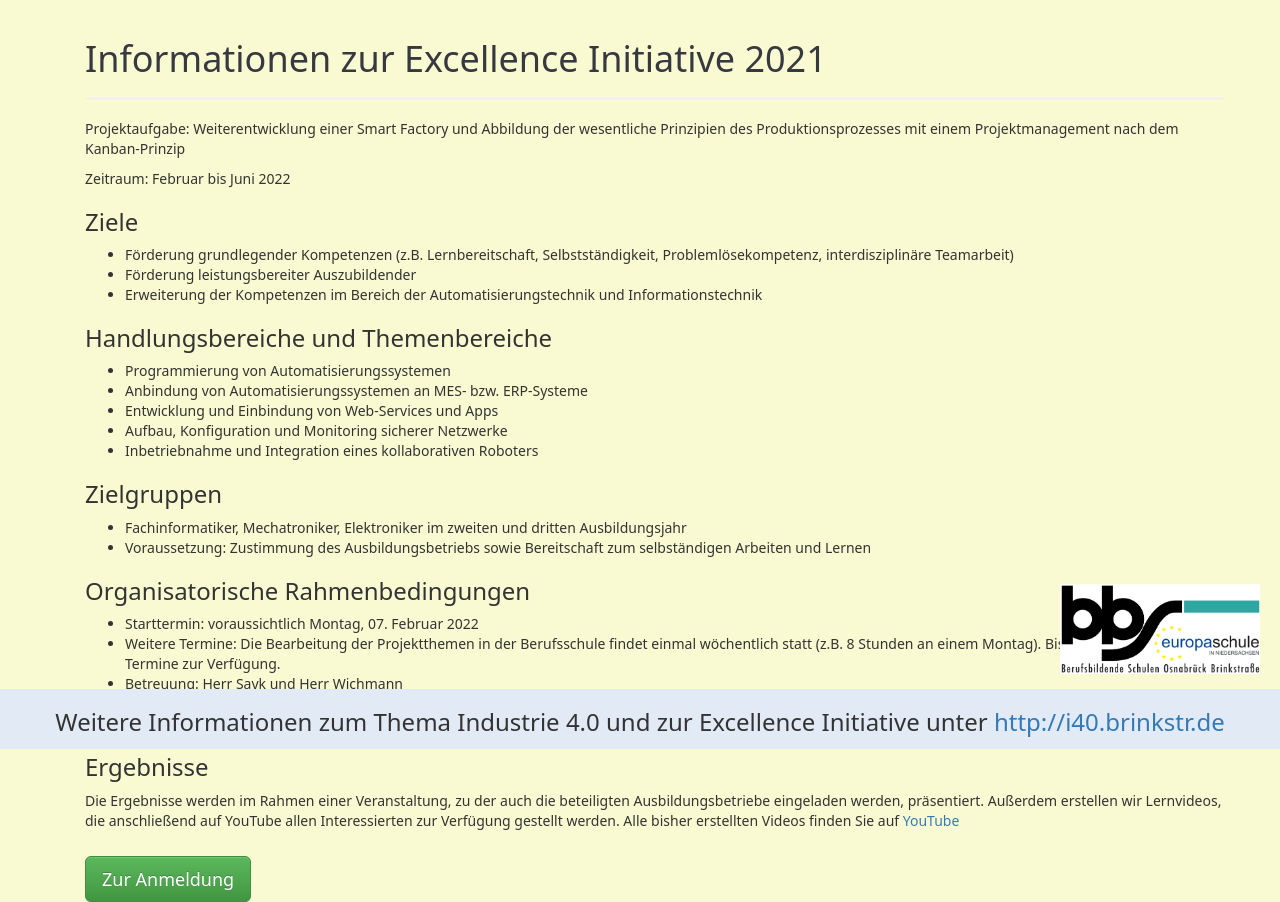
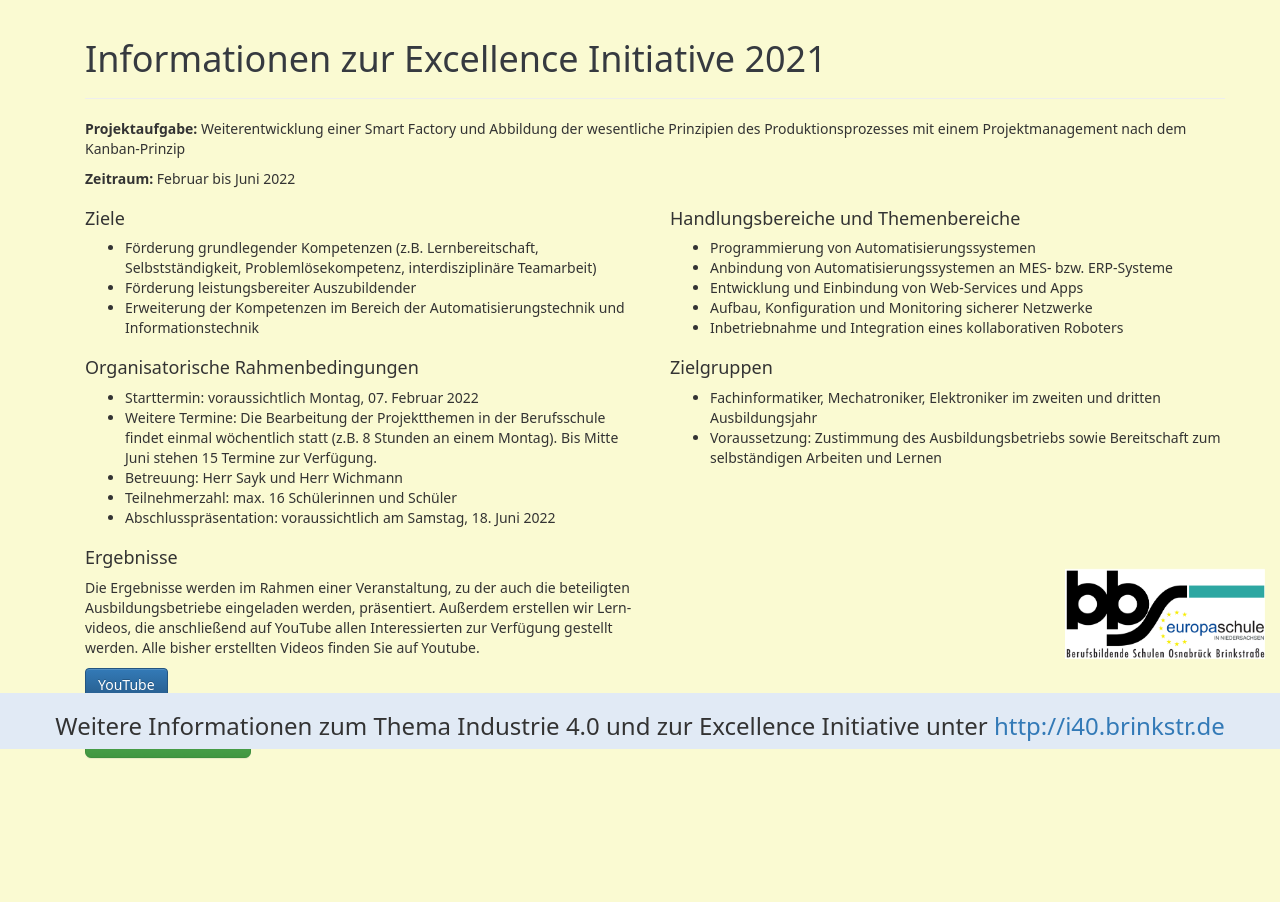
Before and after one commit to wichmann/evreg, a Flask app: page / in a window 1280 px wide. Shown: the part 51-953 px from the top of the page. After the commit the page ends 810 px from the top, so only its background shows below. Run offline with Flask 2, Linux system fonts and the light colour scheme; some libraries are stand-ins or nearby versions.

Commit message:
Include favicon correctly and improve HTML design.

```diff
--- a/static/css/style.css
+++ b/static/css/style.css
@@ -11,95 +11,65 @@ h1 {
 .footer {
     position: fixed;
     width: 100%;
-    height: 60px;
     text-align: center;
     background: #e1eaf5;
 }
 
 .errors {
-    padding: 10px;
-    margin: 5px;
-    background-color: red;
+    padding: 5px;
+    margin-left: 0px;
+    margin-right: 0px;
+    margin-bottom: 10px;
+    margin-top: 0px;
+    list-style: none;
+    background: #fcd2d9;
+    border-radius: 4px;
+    border-top: 0;
+    color: #8d7575;
+    height: fit-content;
 }
 
 #mainblock {
-    margin-top: 50px;
+  margin-top: 50px;
+  margin-bottom: 100px;
 }
 
 #school-logo {
     position: fixed;
-    bottom: 75px;
-    right: 20px;
-}
-
-.form-field {
-  position: relative;
-  border: 0;
-  padding: 0;
-}
-
-.form-wrapper {
-  background: white;
-  width: 350px;
-  box-shadow: 0 0 5px rgba(65, 67, 144, 0.1);
-  padding: 40px;
+    bottom: 90px;
+    right: 15px;
 }
 
 label {
-  font-size: .9em;
   color: #5f6988;
   margin-bottom: 3px;
   display: block;
-  font-weight: 300;
+  font-weight: 400;
 }
 
 input, textarea, select {
   padding: 10px 13px;
-  margin-bottom: 15px;
-  width: -webkit-fill-available;
-  width: -moz-available;
+  margin-bottom: 5px;
   border-radius: 2px;
   border: 1px solid #d4d9e3;
   font-weight: 200;
   color: #4d5060;
-  font-family: 'Poppins', sans-serif;
   transition: all .3s ease-out;
-  font-size: .9em;
   outline-color: transparent;
   outline-style: none;
 }
 
-select {
-  -webkit-appearance: none;
-}
-
-select::after {
-  content: "hello";
-  width: 0;
-  height: 0;
-  border-left: 20px solid transparent;
-  border-right: 20px solid transparent;
-  display: block;
-  border-top: 20px solid #f00;
-}
-
-input[type="text"]::placeholder {
-  color: #d4d9e3;
-}
 
 input[type="text"]:hover,
-input[type="password"]:hover,
 textarea:hover,
 select:hover {
-  border-color: #5eb9d7;
-  background: #d9f6ff;
+  border-color: lightgray;
+  background: #e1eaf5;
 }
 
 input[type="text"]:focus,
-input[type="password"]:focus,
 textarea:focus {
   background: white;
-  border-color: #5eb9d7;
   box-shadow: unset;
 }
 
@@ -108,10 +78,8 @@ button {
   background: #5eb9d7;
   color: white;
   border-radius: 2px;
-  margin-top: 15px;
   font-weight: 400;
   border: 1px solid #5eb9d7;
-  line-height: 1;
   transition: all .3s ease-out;
 }
 
--- a/templates/contact.html
+++ b/templates/contact.html
@@ -1,6 +1,6 @@
 {% extends 'templates/layout.html' %}
 
-{% block title %}Ansprechpartner/innen{% endblock %}
+{% block title %}Ansprechpartner(innen){% endblock %}
 
 {% block content %}
         <div class="container">
--- a/templates/info.html
+++ b/templates/info.html
@@ -7,44 +7,83 @@
             <div class="page-header">
                 <h1>Informationen zur Excellence Initiative 2021</h1>
             </div>
-           <p>Projektaufgabe: Weiterentwicklung einer Smart Factory und Abbildung der wesentliche Prinzipien des Produktionsprozesses mit einem Projektmanagement nach dem Kanban-Prinzip</p>
-           <p>Zeitraum: Februar bis Juni 2022</p>
+           <p><strong>Projektaufgabe:</strong> Weiterentwicklung einer Smart Factory und Abbildung der wesentliche Prinzipien des Produktionsprozesses mit einem Projektmanagement nach dem Kanban-Prinzip</p>
+           <p><strong>Zeitraum:</strong> Februar bis Juni 2022</p>
 
-           <h3>Ziele</h3>
-           <ul>
+          <div class="row">
+            <div class="col-sm-6">
+              <div class="card bg-light border-secondary">
+                <div class="card-body">
+                    <h4 class="card-title">Ziele</h4>
+                  <ul class=>
                     <li>Förderung grundlegender Kompetenzen (z.B. Lernbereitschaft, Selbstständigkeit, Problemlösekompetenz, interdisziplinäre Teamarbeit)</li>
-               <li>Förderung leistungsbereiter Auszubildender</li>
-               <li>Erweiterung der Kompetenzen im Bereich der Automatisierungstechnik und Informationstechnik</li>
+                    <li >Förderung leistungsbereiter Auszubildender</li>
+                    <li >Erweiterung der Kompetenzen im Bereich der Automatisierungstechnik und Informationstechnik</li>
                   </ul>
-
-           <h3>Handlungsbereiche und Themenbereiche</h3>
-           <ul>
+                </div>
+              </div>
+            </div>
+            <div class="col-sm-6">
+              <div class="card bg-light border-secondary">
+                <div class="card-body">
+                    <h4 class="card-title">Handlungsbereiche und Themenbereiche</h4>
+                  <ul class=>
                     <li>Programmierung von Automatisierungssystemen</li>
                <li>Anbindung von Automatisierungssystemen an MES- bzw. ERP-Systeme</li>
                <li>Entwicklung und Einbindung von Web-Services und Apps</li>
                <li>Aufbau, Konfiguration und Monitoring sicherer Netzwerke</li>
                <li>Inbetriebnahme und Integration eines kollaborativen Roboters</li>
                   </ul>
+                </div>
+              </div>
+            </div>
+          </div>
 
-           <h3>Zielgruppen</h3>
-           <ul>
-               <li>Fachinformatiker, Mechatroniker, Elektroniker im zweiten und dritten Ausbildungsjahr</li>
-               <li>Voraussetzung: Zustimmung des Ausbildungsbetriebs sowie Bereitschaft zum selbständigen Arbeiten und Lernen</li>
-           </ul>
-
-           <h3>Organisatorische Rahmenbedingungen</h3>
-           <ul>
+          <div class="row">
+            <div class="col-sm-6">
+              <div class="card bg-light border-secondary">
+                <div class="card-body">
+                    <h4 class="card-title">Organisatorische Rahmenbedingungen</h4>
+                  <ul class=>
                     <li>Starttermin: voraussichtlich Montag, 07. Februar 2022</li>
                <li>Weitere Termine: Die Bearbeitung der Projektthemen in der Berufsschule findet einmal wöchentlich statt (z.B. 8 Stunden an einem Montag). Bis Mitte Juni stehen 15 Termine zur Verfügung.</li>
                <li>Betreuung: Herr Sayk und Herr Wichmann</li>
                <li>Teilnehmerzahl: max. 16 Schülerinnen und Schüler</li>
                <li>Abschlusspräsentation: voraussichtlich am Samstag, 18. Juni 2022</li>
                   </ul>
+                </div>
+              </div>
+            </div>
+            <div class="col-sm-6">
+              <div class="card">
+                <div class="card-body">
+                    <h4 class="card-title">Zielgruppen</h4>
+                  <ul class=>
+                    <li>Fachinformatiker, Mechatroniker, Elektroniker im zweiten und dritten Ausbildungsjahr</li>
+                    <li>Voraussetzung: Zustimmung des Ausbildungsbetriebs sowie Bereitschaft zum selbständigen Arbeiten und Lernen</li>
+                  </ul>
+                </div>
+              </div>
+            </div>
+          </div>
 
-           <h3>Ergebnisse</h3>
-           <p>Die Ergebnisse werden im Rahmen einer Veranstaltung, zu der auch die beteiligten Ausbildungsbetriebe eingeladen werden, präsentiert. Außerdem erstellen wir Lern­videos, die anschließend auf YouTube allen Interessierten zur Verfügung gestellt wer­den. Alle bisher erstellten Videos finden Sie auf <a href="https://www.youtube.com/channel/UCqYoKSk15FAgnAboGUXaIlQ">YouTube</a></p>
+          <div class="row">
+            <div class="col-sm-6">
+              <div class="card bg-light border-secondary">
+                <div class="card-body">
+                    <h4 class="card-title">Ergebnisse</h4>
+                    <p class="card-text">Die Ergebnisse werden im Rahmen einer Veranstaltung, zu der auch die beteiligten Ausbildungsbetriebe eingeladen werden, präsentiert. Außerdem erstellen wir Lern­videos, die anschließend auf YouTube allen Interessierten zur Verfügung gestellt wer­den. Alle bisher erstellten Videos finden Sie auf Youtube.</p>
+                    <a href="https://www.youtube.com/channel/UCqYoKSk15FAgnAboGUXaIlQ" class="btn btn-primary">YouTube</a>
+                </div>
+              </div>
+            </div>
+            <div class="col-sm-6">
 
-           <a href="register"><button type="button" class="btn btn-lg btn-success">Zur Anmeldung</button></a>
+            </div>
+          </div>
+
+          <p></p>
+           <p><a href="register"><button type="button" class="btn btn-lg btn-success">Zur Anmeldung</button></a></p>
         </div>
 
 {% endblock %}
--- a/templates/layout.html
+++ b/templates/layout.html
@@ -23,6 +23,7 @@
     <![endif]-->
 
     <link rel="stylesheet" type="text/css" href="{{url_for('static', filename='css/style.css')}}">
+    <link rel="shortcut icon" href="{{url_for('static', filename='images/favicon.ico')}}" type="image/x-icon"/>
   </head>
   <body>
         <!-- Fixed navbar -->
--- a/templates/list.html
+++ b/templates/list.html
@@ -9,7 +9,7 @@
             </div>
 
             <div>
-              <table class="table table-striped">
+              <table class="table table-hover"> <!--table-striped-->
                 <thead>
                   <tr>
                     <th>#</th>
```
Also changed, not shown: other parts of static/css/style.css (+0 -32 lines). Lines whose indentation alone changed are shown as unchanged.
